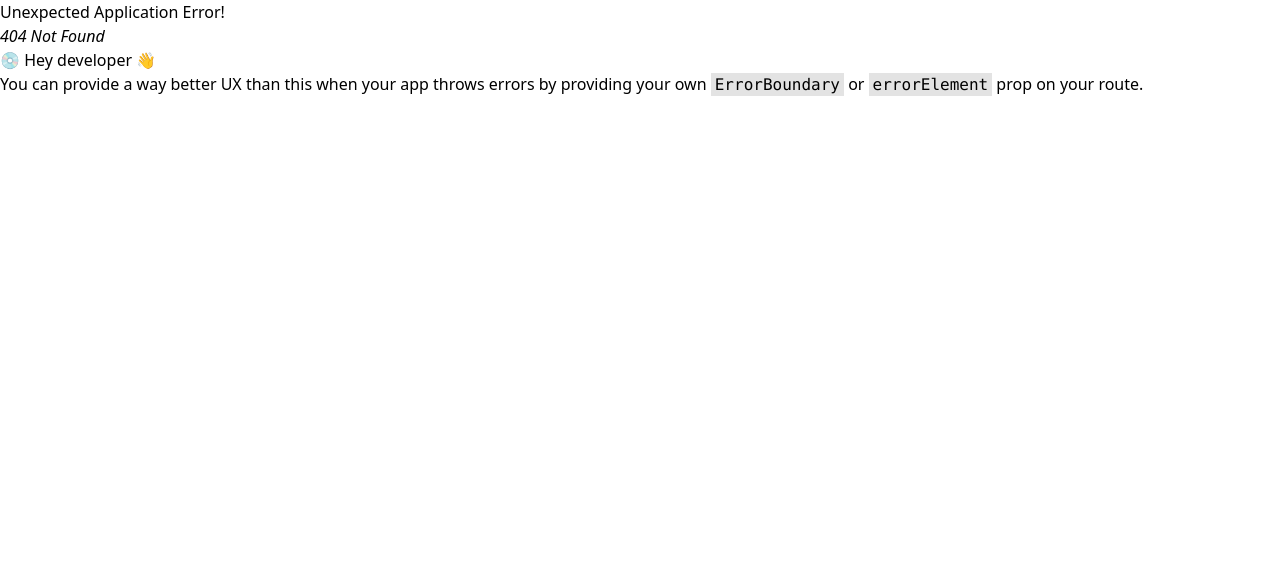
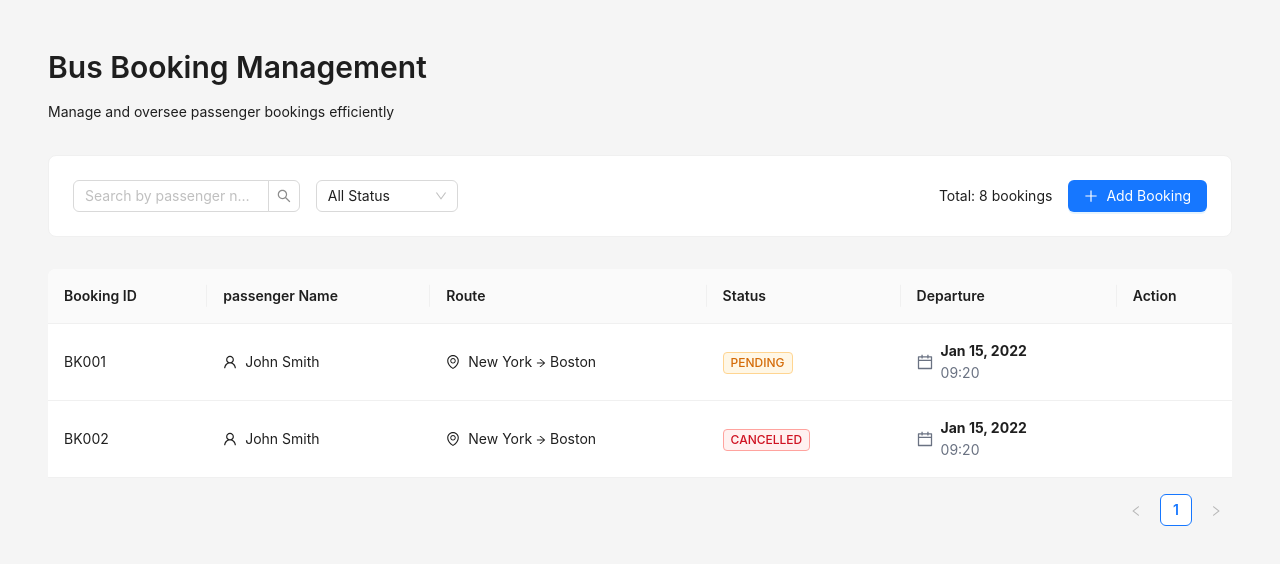
Before and after one commit to Digiden-IT/Reaction-Test, a React (Vite) app: page /busbooking in a window 1280 px wide. Before the commit this address had no page. Shown: the top 564 px of the page. Built offline with nearby package versions, Linux system fonts and the light colour scheme.

Commit message:
design bus booking page

```diff
--- a/package.json
+++ b/package.json
@@ -10,11 +10,13 @@
     "preview": "vite preview"
   },
   "dependencies": {
+    "@ant-design/icons": "^5.6.1",
     "@tailwindcss/vite": "^4.1.11",
     "antd": "^5.26.4",
     "react": "^19.1.0",
     "react-dom": "^19.1.0",
     "react-router": "^7.7.0",
+    "react-router-dom": "^7.7.0",
     "tailwindcss": "^4.1.11"
   },
   "devDependencies": {
--- a/src/App.tsx
+++ b/src/App.tsx
@@ -20,6 +20,11 @@ function App() {
           Go to My Tickets
         </Button>
       </Link>
+      <Link to="/busbooking">
+        <Button type="primary" className="mt-4">
+          Booking Bus
+        </Button>
+      </Link>
 
       <h2 className="text-cyan-600"> text Changed</h2>
       <SideBar />
--- a/src/components/card/BusBookingCard.tsx
+++ b/src/components/card/BusBookingCard.tsx
@@ -1,8 +1,43 @@
-import React from 'react'
+import { PlusOutlined } from '@ant-design/icons'
+import { Button, Card, Flex, Input, Select } from 'antd'
+import { useState } from 'react'
+import AddBusBookingModal from '../modal/AddBusBookingModal';
+import type { TBookingCardProps } from '../../types/props.type';
 
-const BusBookingCard = () => {
+
+const { Search } = Input;
+
+const BusBookingCard = ({ setAddNewBooking }: TBookingCardProps) => {
+  const [modelOpen, setModelOpen] = useState(false);
+
+  const showModal = () => {
+    setModelOpen(true);
+  };
+
+  const handleCancel = () => {
+    setModelOpen(false);
+  };
+
   return (
-    <div>BusBookingCard</div>
+    <Card className='!my-8'>
+      <Flex>
+        <Flex justify='left' className='!w-[50%]' gap='16px'>
+          <Search className='!w-[40%]' placeholder='Search by passenger name, booking id, route' />
+          <Select className="!w-[25%]" defaultValue={'All Status'}
+            options={[
+              { label: 'All Status', value: 'All Status' },
+              { label: 'Confirmed', value: 'CONFIRMED' },
+              { label: 'Pending', value: 'PENDING' },
+              { label: 'Cancelled', value: 'CANCELLED' },
+            ]}></Select>
+        </Flex>
+        <Flex justify='right' className='!w-[50%]' align='center' gap='16px'>
+          <p>Total: 8 bookings</p>
+          <Button type='primary' onClick={showModal}><PlusOutlined /> Add Booking</Button>
+          <AddBusBookingModal setAddNewBooking={setAddNewBooking} handleCancel={handleCancel} modelOpen={modelOpen} ></AddBusBookingModal>
+        </Flex>
+      </Flex>
+    </Card >
   )
 }
 
--- /dev/null
+++ b/src/components/form/AddBusBookingForm.tsx
@@ -0,0 +1,117 @@
+import { DatePicker, Flex, Form, Input } from 'antd'
+import type { TBookingForm } from '../../types/props.type'
+
+const AddBusBookingForm = ({ form, onFinish }: TBookingForm) => {
+
+    return (
+        <Form
+            form={form}
+            layout="vertical"
+            name="add_booking_form"
+            onFinish={onFinish}
+        >
+            <Flex gap="16px" wrap>
+                <Form.Item
+                    label="Passenger Name"
+                    name="passengerName"
+                    rules={[{ required: true }]}
+                    className="flex-1 min-w-[45%]"
+                >
+                    <Input placeholder="Enter Full Name" />
+                </Form.Item>
+                <Form.Item
+                    label="Contact Number"
+                    name="contact"
+                    rules={[{ required: true }]}
+                    className="flex-1 min-w-[45%]"
+                >
+                    <Input placeholder="+1-555-0123" />
+                </Form.Item>
+            </Flex>
+            <Flex wrap gap='16px'>
+                <Form.Item
+                    label="Origin City"
+                    name="originCity"
+                    rules={[{ required: true }]}
+                    className="flex-1 min-w-[45%]"
+                >
+                    <Input placeholder='Origin City' />
+                </Form.Item>
+                <Form.Item
+
+                    label="Destination City"
+                    name="destinationCity"
+                    rules={[{ required: true }]}
+                    className="flex-1 min-w-[45%]"
+                >
+                    <Input placeholder='Destination City' />
+                </Form.Item>
+            </Flex>
+            <Flex wrap gap='16px'>
+                <Form.Item
+                    label="Departure Date & Time"
+                    name="departure"
+                    rules={[{ required: true }]}
+                    className="flex-1 min-w-[45%]"
+                >
+                    <DatePicker
+                        style={{ width: '100%' }}
+                        showTime={{ format: 'HH:mm' }}
+                        format="MMM-DD-YYYY HH:mm"
+                    />
+                </Form.Item>
+                <Form.Item
+                    label="Seat Number"
+                    name="seatNumber"
+                    rules={[{ required: true }]}
+                    className="flex-1 min-w-[45%]"
+                >
+                    <Input placeholder='Seat Number' />
+                </Form.Item>
+            </Flex>
+            <Flex wrap gap='16px'>
+                <Form.Item
+                    label="Bus Number"
+                    name="busNumber"
+                    rules={[{ required: true }]}
+                    className="flex-1 min-w-[45%]"
+                >
+                    <Input placeholder='Bus Number' />
+                </Form.Item>
+                <Form.Item
+                    label="Driver Name"
+                    name="driverName"
+                    rules={[{ required: true }]}
+                    className="flex-1 min-w-[45%]"
+                >
+                    <Input placeholder='Driver Name' />
+                </Form.Item>
+            </Flex>
+            <Flex wrap gap='16px'>
+                <Form.Item
+                    label="Booking Status"
+                    name="bookingStatus"
+                    className="flex-1 min-w-[45%]"
+                >
+                    <Input placeholder='Booking Status' />
+                </Form.Item>
+                <Form.Item
+                    label="Payment Status"
+                    name="paymentStatus"
+                    className="flex-1 min-w-[45%]"
+                >
+                    <Input placeholder='Payment Status' />
+                </Form.Item>
+            </Flex>
+            <Form.Item
+                label="Special Requests"
+                name="specialRequests"
+                className="flex-1 min-w-[45%]"
+            >
+                <Input placeholder='Special Requests' />
+            </Form.Item>
+        </Form>
+    )
+}
+
+export default AddBusBookingForm
--- a/src/components/modal/AddBusBookingModal.tsx
+++ b/src/components/modal/AddBusBookingModal.tsx
@@ -1,8 +1,48 @@
+import { Form, Modal } from "antd"
+import type { TAddBookinngModal, TBooking } from "../../types/props.type"
+import AddBusBookingForm from "../form/AddBusBookingForm"
+import { useState } from "react";
 
 
-const AddBusBookingModal = () => {
+const AddBusBookingModal = ({ setAddNewBooking, modelOpen, handleCancel }: TAddBookinngModal) => {
+  const [form] = Form.useForm();
+  const [bookingId, setBookingId] = useState(9);
+
+  const onFinish = (values: TBooking) => {
+    console.log(values)
+    const newId = String(bookingId).padStart(3, '0');
+    const newBookingId = 'BK'.concat(newId)
+    setBookingId(prevCount => prevCount + 1);
+    console.log(bookingId)
+
+    const newBooking: TBooking = { ...values, bookingID: newBookingId };
+
+    setAddNewBooking(prev => [...prev, newBooking])
+
+    console.log('Received new booking:', newBooking);
+    handleCancel();
+  };
+
   return (
-    <div>AddBusBookingModal</div>
+    <Modal
+      centered
+      title="+ Add New Booking"
+      open={modelOpen}
+      okText='Create Booking'
+      onCancel={handleCancel}
+      width={{
+        xs: '90%',
+        sm: '80%',
+        md: '70%',
+        lg: '60%',
+        xl: '50%',
+        xxl: '40%',
+      }}
+    >
+      <AddBusBookingForm
+        form={form}
+        onFinish={onFinish}></AddBusBookingForm>
+    </Modal>
   )
 }
 
--- a/src/components/table/BusBookingTable.tsx
+++ b/src/components/table/BusBookingTable.tsx
@@ -1,5 +1,8 @@
-import { Table, type TableColumnsType } from 'antd';
+import { Table, Tag, type TableColumnsType } from 'antd';
 import type { TBooking } from '../../types/props.type';
+import { ArrowRightOutlined, CalendarOutlined, EnvironmentOutlined, UserOutlined } from '@ant-design/icons';
+
+
 
 const BusBookingTable = () => {
 
@@ -19,7 +22,7 @@ const BusBookingTable = () => {
             SpecialRequests: '',
         },
         {
-            bookingID: 'BK001',
+            bookingID: 'BK002',
             passengerName: 'John Smith',
             originCity: 'New York',
             destinationCity: 'Boston',
@@ -35,16 +38,66 @@ const BusBookingTable = () => {
     ]
     const bookingColumns: TableColumnsType<TBooking> = [
         { title: 'Booking ID', dataIndex: 'bookingID' },
-        { title: 'passenger Name', dataIndex: 'passengerName' },
         {
-            title: 'Route', render: (_, record) => (
-                <div>
-
+            title: 'passenger Name', dataIndex: 'passengerName',
+            render: (text) => (
+                <div className='flex items-center gap-2'>
+                    < UserOutlined />
+                    {text}
                 </div>
             )
         },
-        { title: 'Status', dataIndex: 'bookingStatus' },
-        { title: 'Departure', dataIndex: 'departure' },
+        {
+            title: 'Route', render: (_, record) => (
+
+                <div className='flex items-center gap-2'>
+                    <EnvironmentOutlined />
+                    <p> {record.originCity} <ArrowRightOutlined style={{ fontSize: '10px' }} /> {record.destinationCity}</p>
+                </div>
+            )
+        },
+        {
+            title: 'Status', dataIndex: 'bookingStatus',
+            render: (text) => {
+                let color: string;
+                switch (text) {
+                    case 'CONFIRMED':
+                        color = 'green';
+                        break;
+                    case 'PENDING':
+                        color = 'orange';
+                        break;
+                    case 'CANCELLED':
+                        color = 'red';
+                        break;
+                    default:
+                        color = 'default';
+                }
+                return (
+                    <Tag color={color} key={text} className='font-medium'>
+                        {text}
+                    </Tag>
+                )
+            }
+        },
+        {
+            title: 'Departure', dataIndex: 'departure',
+            render: (dateAndTime) => {
+                const lines = dateAndTime.split('\n');
+                const date = lines[0];
+                const time = lines[1];
+
+                return (
+                    <div className='flex items-center gap-2'>
+                        <CalendarOutlined className='!text-gray-500 text-base' />
+                        <div>
+                            <div className='font-bold'>{date}</div>
+                            <div className='text-gray-500'>{time}</div>
+                        </div>
+                    </div>
+                );
+            }
+        },
         { title: 'Action', dataIndex: 'action' },
 
     ]
--- a/src/layout/SideBar.tsx
+++ b/src/layout/SideBar.tsx
@@ -1,4 +1,4 @@
-import React from 'react'
+
 
 const SideBar = () => {
   return (
--- a/src/pages/busBookingManagement/BusBooking.tsx
+++ b/src/pages/busBookingManagement/BusBooking.tsx
@@ -2,19 +2,26 @@ import { Layout } from 'antd';
 import { Typography } from 'antd';
 import BusBookingCard from '../../components/card/BusBookingCard';
 import BusBookingTable from '../../components/table/BusBookingTable';
+import { useState } from 'react';
+import type { TBooking } from '../../types/props.type';
+
+
+const { Content } = Layout;
+const { Title, Text } = Typography;
+
 const BusBooking = () => {
-    const { Content } = Layout;
-    const { Title, Text } = Typography;
+    const [addNewBooking, setAddNewBooking] = useState<TBooking[]>([])
+    console.log(addNewBooking)
 
     return (
         <Layout>
-            <Content className='!p-6'>
+            <Content className='!p-12'>
                 <div className='text-left'>
                     <Title level={2}>Bus Booking Management</Title>
                     <Text>Manage and oversee passenger bookings efficiently</Text>
                 </div>
-                <div className='space-y-8 !p-6 min-h-screen'>
-                    <BusBookingCard></BusBookingCard>
+                <div className='min-h-screen'>
+                    <BusBookingCard setAddNewBooking={setAddNewBooking}></BusBookingCard>
                     <BusBookingTable></BusBookingTable>
                 </div>
             </Content>
--- a/src/types/props.type.ts
+++ b/src/types/props.type.ts
@@ -1,3 +1,4 @@
+import type { FormInstance } from "antd";
 
 export type BookingStatus = 'CONFIRMED' | 'PENDING' | 'CANCELLED';
 export type PaymentStatus = 'PAID' | 'PENDING' | 'REFUNDED';
@@ -16,3 +17,19 @@ export type TBooking = {
     paymentStatus: PaymentStatus;
     SpecialRequests?: string
 }
+
+export type TAddBookinngModal = {
+    modelOpen: boolean;
+    handleCancel: () => void;
+    setAddNewBooking: React.Dispatch<React.SetStateAction<TBooking[]>>
+}
+
+export type TBookingForm = {
+    form: FormInstance<TBooking>;
+    onFinish: (values: TBooking) => void;
+}
+
+
+export type TBookingCardProps = {
+  setAddNewBooking: React.Dispatch<React.SetStateAction<TBooking[]>>
+}
```
Also changed, not shown: src/routes/Route.tsx (+6 -2 lines), 1 other file (tests, documents, lock files or other folders).
